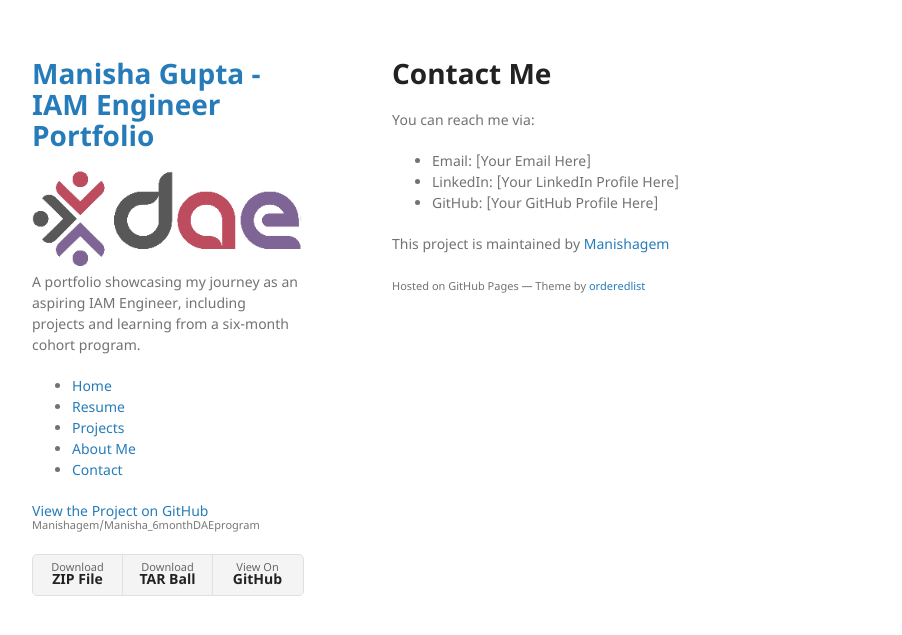
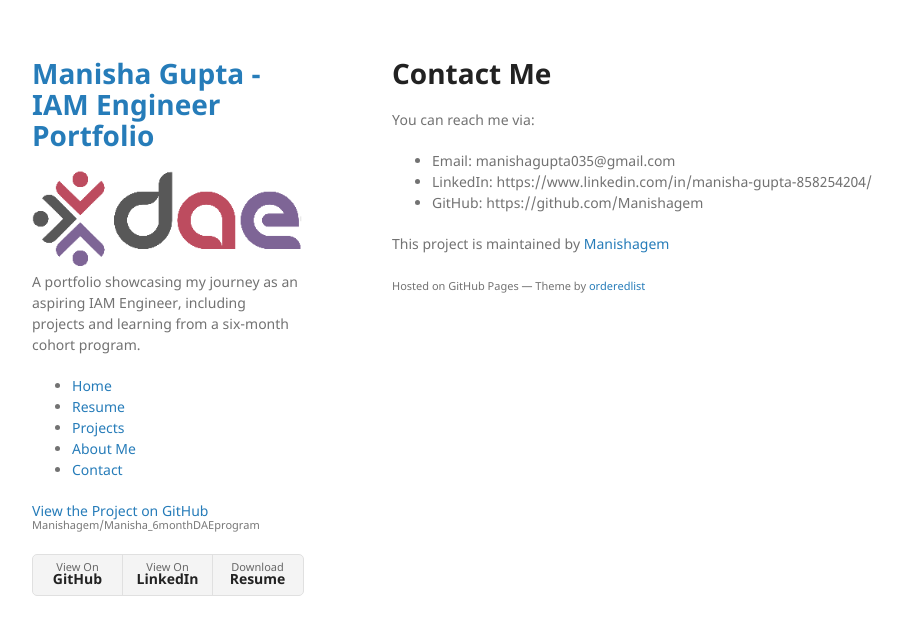
Before and after one commit to Manishagem/Manisha_6monthDAEprogram, a Jekyll site: the page built from docs/contact.md, in a window 1280 px wide. Shown: the top 635 px of the page, without its empty margins (178-1080 px from the left). Built offline with Jekyll 4.4.1, drawn with Linux system fonts in a browser that asks for light colours.

```diff
--- a/docs/_layouts/default.html
+++ b/docs/_layouts/default.html
@@ -44,13 +44,11 @@
         <p class="view"><a href="{{ site.github.owner_url }}">View My GitHub Profile</a></p>
         {% endif %}
 
-        {% if site.show_downloads %}
         <ul class="downloads">
-          <li><a href="{{ site.github.zip_url }}">Download <strong>ZIP File</strong></a></li>
-          <li><a href="{{ site.github.tar_url }}">Download <strong>TAR Ball</strong></a></li>
-          <li><a href="{{ site.github.repository_url }}">View On <strong>GitHub</strong></a></li>
+          <li><a href="https://github.com/Manishagem">View On <strong>GitHub</strong></a></li>
+          <li><a href="https://www.linkedin.com/in/manisha-gupta-858254204/">View On <strong>LinkedIn</strong></a></li>
+          <li><a href="{{ '/assets/manisha_gupta_resume.pdf' | relative_url }}" download>Download <strong>Resume</strong></a></li>
         </ul>
-        {% endif %}
       </header>
       <section>
 
--- a/docs/contact.md
+++ b/docs/contact.md
@@ -8,6 +8,6 @@
 
 You can reach me via:
 
-- Email: [Your Email Here]
-- LinkedIn: [Your LinkedIn Profile Here]
-- GitHub: [Your GitHub Profile Here]
+- Email: manishagupta035@gmail.com
+- LinkedIn: https://www.linkedin.com/in/manisha-gupta-858254204/
+- GitHub: https://github.com/Manishagem
```
Also changed, not shown: docs/projects.md (+2 -2 lines), 3 other files.
